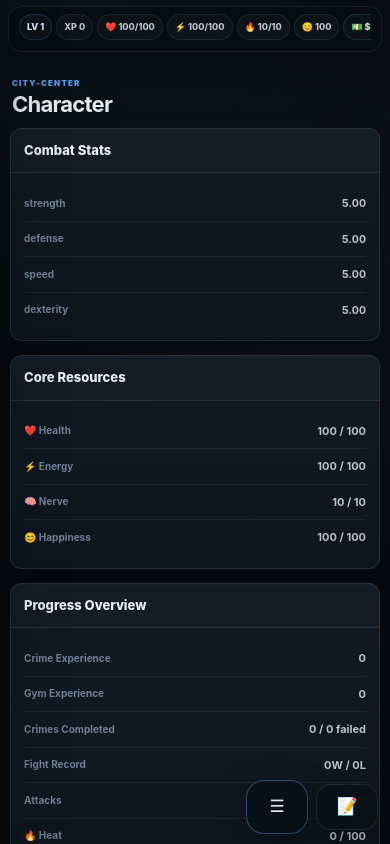
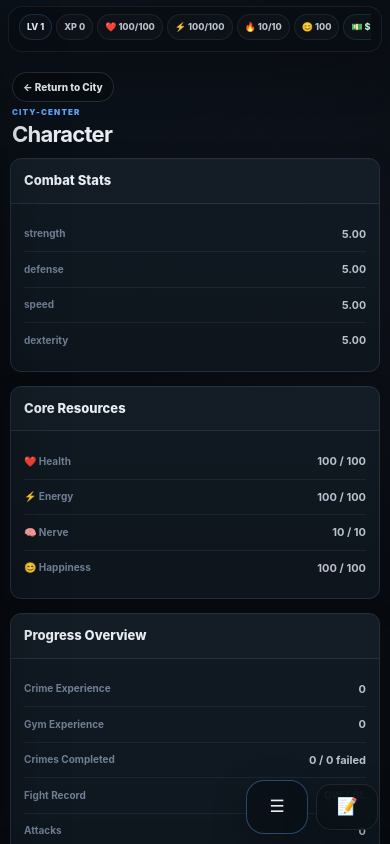
Before and after one commit to Arctic403/Ironvale, a React (Vite) app: page / in a window 390 px wide. Shown: the top 844 px of the page. Built offline with nearby package versions, Linux system fonts and the light colour scheme.

Commit message:
Mobile Workspace: 5 modified

```diff
--- a/src/components/AppShell.tsx
+++ b/src/components/AppShell.tsx
@@ -141,7 +141,16 @@ function App() {
 
         <main className="screen-container">
           <div className="screen-header shell-screen-header">
-            <div>
+            <div className="screen-header-title-block">
+              {g.currentScreen !== "city" && (
+                <button
+                  type="button"
+                  className="return-city-top-btn"
+                  onClick={() => g.setCurrentScreen("city")}
+                >
+                  ← Return to City
+                </button>
+              )}
               <span className="location-tag">{g.gameState.currentLocation.toUpperCase()}</span>
               <h1>{title}</h1>
             </div>
--- a/src/styles/36-ui-overhaul.css
+++ b/src/styles/36-ui-overhaul.css
@@ -319,6 +319,31 @@ button.status-chip {
   gap: 12px;
   margin-bottom: 18px;
   padding: 0 4px;
+}
+
+.screen-header-title-block {
+  display: flex;
+  flex-direction: column;
+  align-items: flex-start;
+  gap: 6px;
+}
+
+.return-city-top-btn {
+  min-height: 34px;
+  padding: 0 12px;
+  border: 1px solid rgba(255,255,255,0.14);
+  border-radius: 999px;
+  background: rgba(8, 13, 18, 0.82);
+  color: var(--text);
+  font: inherit;
+  font-size: 12px;
+  font-weight: 800;
+  cursor: pointer;
+}
+
+.return-city-top-btn:hover {
+  border-color: rgba(96, 165, 250, 0.45);
+  background: rgba(17, 28, 39, 0.92);
 }
 
 .header-quick-status {
--- a/src/styles/37-mobile-shell-fix.css
+++ b/src/styles/37-mobile-shell-fix.css
@@ -169,6 +169,17 @@
     gap: 8px !important;
     margin: 0 0 12px !important;
     padding: 0 2px !important;
+  }
+
+  .screen-header-title-block {
+    min-width: 0;
+    gap: 4px;
+  }
+
+  .return-city-top-btn {
+    min-height: 30px;
+    padding: 0 10px;
+    font-size: 10px;
   }
 
   .shell-screen-header h1 {
--- a/src/styles/40-master-map.css
+++ b/src/styles/40-master-map.css
@@ -1,4 +1,19 @@
 /* RiftCity master map image integration — click the art itself, no old marker boxes. */
+.city-page.city-page-scroll-left{
+  max-height:calc(100vh - 200px);
+  overflow-y:auto;
+  overflow-x:hidden;
+  padding-left:4px;
+  direction:rtl;
+  scrollbar-width:auto;
+  scrollbar-color:rgba(96,165,250,.75) rgba(255,255,255,.06);
+}
+.city-page.city-page-scroll-left > *{direction:ltr}
+.city-page.city-page-scroll-left::-webkit-scrollbar{width:16px}
+.city-page.city-page-scroll-left::-webkit-scrollbar-track{background:rgba(255,255,255,.06);border-radius:999px}
+.city-page.city-page-scroll-left::-webkit-scrollbar-thumb{background:linear-gradient(180deg,rgba(96,165,250,.95),rgba(59,130,246,.78));border-radius:999px;border:3px solid rgba(6,11,16,.92)}
+.city-page.city-page-scroll-left::-webkit-scrollbar-thumb:hover{background:linear-gradient(180deg,rgba(125,186,255,.98),rgba(78,150,255,.84))}
+
 .master-map-svg{aspect-ratio:571/448;background:#050a0f;border-radius:18px}
 .master-map-image{pointer-events:none;user-select:none;-webkit-user-drag:none}
 .master-district-hotspot{fill:transparent;stroke:transparent;cursor:pointer;pointer-events:all}
@@ -19,13 +34,25 @@
 /* The popup is intentionally a sibling of the interactive map now. This keeps
    the map's pointer handlers and overflow clipping from swallowing popup taps. */
 .city-map-panel{position:relative}
+.city-map-tool.city-map-fullscreen{min-width:118px}
+.city-map-panel.is-fullscreen{display:flex;flex-direction:column;width:100%;height:100%;background:linear-gradient(180deg, rgba(10,16,21,.98), rgba(7,12,16,.99))}
+.city-map-panel.is-fullscreen .riftcity-map.interactive-map{flex:1 1 auto;min-height:0;aspect-ratio:auto;height:100%}
+.city-map-panel:fullscreen{padding:0;border-radius:0;max-width:none;width:100%;height:100%;margin:0;background:linear-gradient(180deg, rgba(10,16,21,.98), rgba(7,12,16,.99))}
+.city-map-panel:fullscreen .city-map-header{padding:14px 18px}
+.city-map-panel:fullscreen .riftcity-map.interactive-map{flex:1 1 auto;height:100%;aspect-ratio:auto;min-height:0}
+.city-map-panel:fullscreen .riftcity-map-svg,.city-map-panel:fullscreen .master-map-svg{width:100%;height:100%;display:block}
+.city-map-panel:fullscreen .map-location-panel{z-index:3}
+.city-map-panel:fullscreen .map-drag-hint{z-index:2}
+.city-map-panel:fullscreen::backdrop{background:rgba(2,6,10,.88)}
 .master-map-popup{pointer-events:auto;touch-action:pan-y;user-select:text;-webkit-user-select:text}
 .master-map-popup *{pointer-events:auto}
 
 .city-map-back-top{display:none}
 
 @media (max-width:700px){
-  /* One finger scrolls the page. Map zoom is still available from +/- controls,
+  .city-page.city-page-scroll-left{max-height:calc(100vh - 128px);padding-left:2px}
+  .city-page.city-page-scroll-left::-webkit-scrollbar{width:18px}
+  /* One finger scrolls the page until the map is zoomed. Map zoom is still available from +/- controls,
      and the JS keeps a two-pointer path for pinch attempts. */
   .riftcity-map.interactive-map{overflow:hidden;aspect-ratio:571/448;min-height:0;touch-action:pan-y}
   .riftcity-map-svg{width:100%;height:100%;display:block;touch-action:pan-y}
@@ -64,6 +91,8 @@
 
   /* Escape hatch for long pages: remains reachable even if the map occupies the
      entire visible screen. Kept above bottom navigation but below open popups. */
+  .city-map-tool.city-map-fullscreen{min-width:92px;font-size:10px}
+
   .city-map-back-top{
     display:block;
     position:fixed;
--- a/src/views/City.tsx
+++ b/src/views/City.tsx
@@ -90,6 +90,7 @@ export function City({ g }: { g: Game }) {
   const [zoom, setZoom] = useState(1);
   const [pan, setPan] = useState({ x: 0, y: 0 });
   const [dragging, setDragging] = useState(false);
+  const [isFullscreen, setIsFullscreen] = useState(false);
 
   useEffect(() => {
     try {
@@ -125,6 +126,26 @@ export function City({ g }: { g: Game }) {
     }
   }, [selectedId, zoom, pan]);
 
+  useEffect(() => {
+    const syncFullscreen = () => {
+      const fullscreenElement = document.fullscreenElement;
+      const active = Boolean(
+        panelRef.current &&
+        fullscreenElement &&
+        (fullscreenElement === panelRef.current || panelRef.current.contains(fullscreenElement)),
+      );
+      setIsFullscreen(active);
+    };
+
+    document.addEventListener("fullscreenchange", syncFullscreen);
+    syncFullscreen();
+
+    return () => {
+      document.removeEventListener("fullscreenchange", syncFullscreen);
+    };
+  }, []);
+
+  const panelRef = useRef<HTMLElement | null>(null);
   const mapRef = useRef<HTMLDivElement | null>(null);
 
   const pointersRef = useRef(
@@ -321,6 +342,21 @@ export function City({ g }: { g: Game }) {
     setDragging(false);
   };
 
+  const toggleFullscreen = async () => {
+    const target = panelRef.current;
+    if (!target) return;
+
+    try {
+      if (document.fullscreenElement) {
+        await document.exitFullscreen();
+      } else if (target.requestFullscreen) {
+        await target.requestFullscreen();
+      }
+    } catch {
+      // ignore fullscreen failures on unsupported environments
+    }
+  };
+
   const zoomAtCenter = (
     delta: number,
   ) => {
@@ -359,10 +395,11 @@ export function City({ g }: { g: Game }) {
       return;
     }
 
-    // On touch screens, keep one-finger vertical scrolling available.
-    // Mouse/pen still use the custom drag system; two-finger touch can still
-    // transition into the pinch path when a second pointer arrives.
-    if (event.pointerType !== "touch") {
+    const allowSingleTouchDrag = zoom > MIN_ZOOM + 0.02;
+
+    // Keep normal page scrolling available when the map is not zoomed in.
+    // Once the player zooms the map, allow one-finger touch drag panning again.
+    if (event.pointerType !== "touch" || allowSingleTouchDrag) {
       event.preventDefault();
     }
 
@@ -377,7 +414,7 @@ export function City({ g }: { g: Game }) {
     );
 
     try {
-      if (event.pointerType !== "touch") {
+      if (event.pointerType !== "touch" || allowSingleTouchDrag) {
         event.currentTarget.setPointerCapture(
           event.pointerId,
         );
@@ -476,9 +513,9 @@ export function City({ g }: { g: Game }) {
       return;
     }
 
-    // A single finger is reserved for normal page scrolling on mobile.
-    // This prevents the map from trapping the user at the bottom of the page.
-    if (event.pointerType === "touch" && pointersRef.current.size === 1) {
+    // Reserve one-finger touch for page scrolling only while the map is not zoomed.
+    // Once zoomed in, a single finger can pan the map again.
+    if (event.pointerType === "touch" && pointersRef.current.size === 1 && zoom <= MIN_ZOOM + 0.02) {
       return;
     }
 
@@ -702,7 +739,7 @@ export function City({ g }: { g: Game }) {
   };
 
   return (
-    <div className="city-page">
+    <div className="city-page city-page-scroll-left">
 
       {/* =====================================================
           CITY HEADER
@@ -801,7 +838,7 @@ export function City({ g }: { g: Game }) {
           CITY MAP
       ===================================================== */}
 
-      <section className="city-map-panel card">
+      <section ref={panelRef} className={`city-map-panel card ${isFullscreen ? "is-fullscreen" : ""}`}>
 
         <div className="city-map-header">
 
@@ -851,6 +888,14 @@ export function City({ g }: { g: Game }) {
               onClick={resetMap}
             >
               Reset
+            </button>
+
+            <button
+              type="button"
+              className="city-map-tool city-map-fullscreen"
+              onClick={toggleFullscreen}
+            >
+              {isFullscreen ? "Exit Fullscreen" : "Fullscreen"}
             </button>
 
           </div>
@@ -975,7 +1020,7 @@ export function City({ g }: { g: Game }) {
 
           <div className="map-drag-hint">
             <span>✋</span>
-            Tap a map location or district · Drag to explore · Pinch / + / − to zoom
+            Tap a location or district · Drag to pan when zoomed · Pinch / + / − to zoom
           </div>
 
 
```
